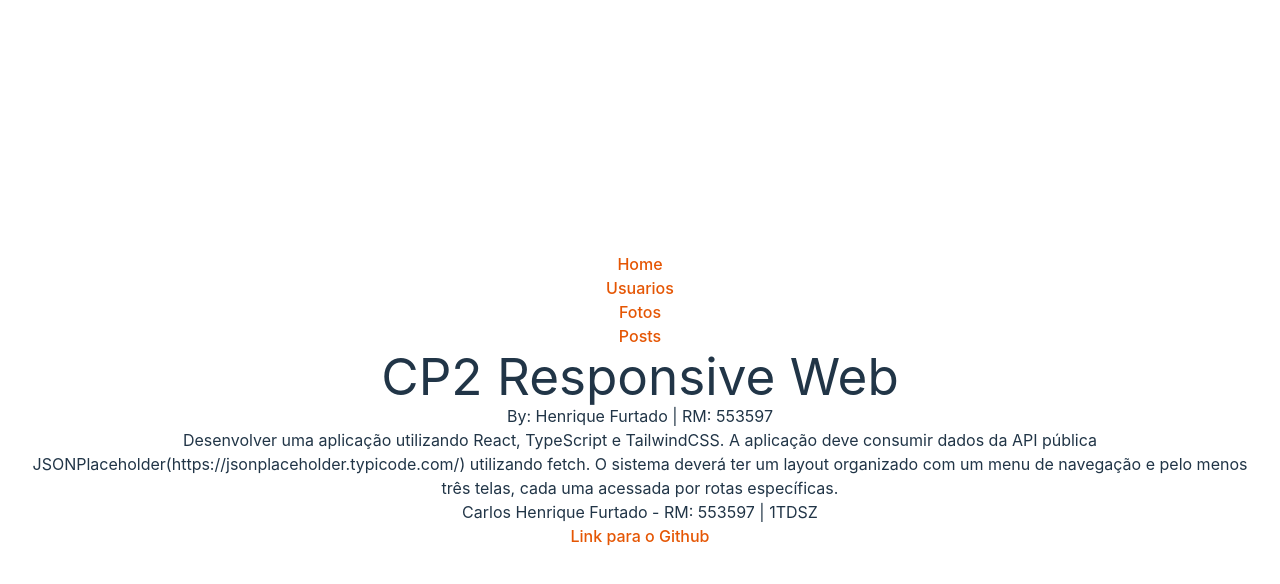
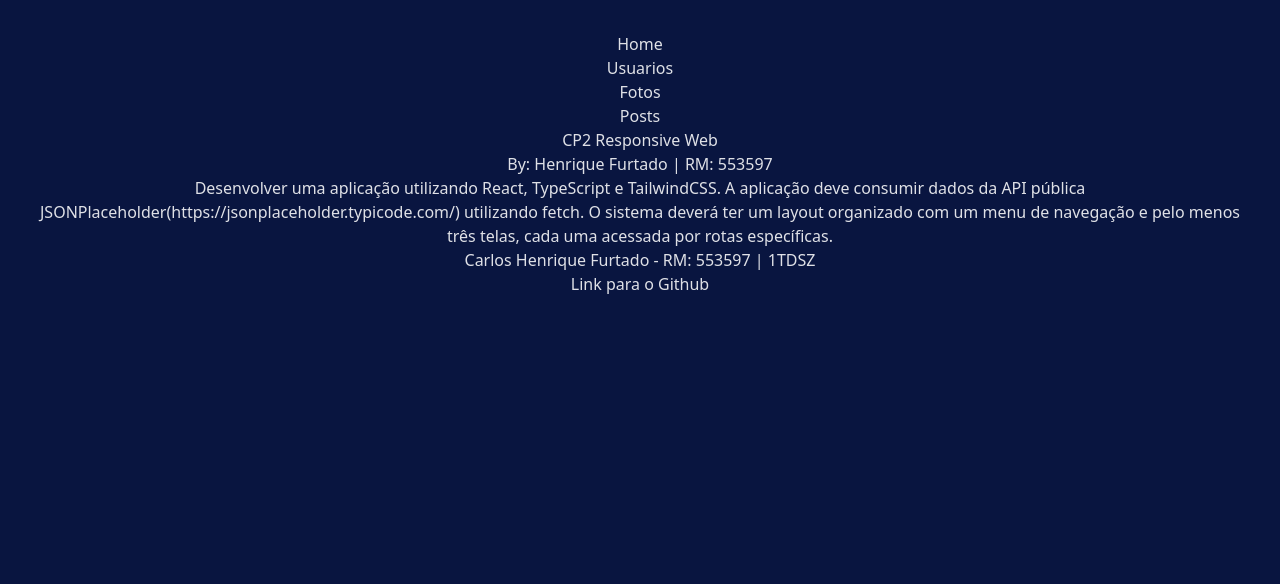
Before and after one commit to HenriqueFurtado-Dev/CP2-Web, a React (Vite) app: page / in a window 1280 px wide. Shown: the top 584 px of the page. Built offline with nearby package versions, Linux system fonts and the light colour scheme.

Commit message:
Finish project

```diff
--- a/src/App.tsx
+++ b/src/App.tsx
@@ -13,10 +13,10 @@
       <header>
         <nav>
           <ul className="flex justify-center space-x-4 p-3">
-            <li><Link to='/' className="hover:text-blue-500">Home</Link></li>
-            <li><Link to='/usuarios' className="hover:text-blue-500">Usuarios</Link></li>
-            <li><Link to='/fotos' className="hover:text-blue-500">Fotos</Link></li>
-            <li><Link to='/posts' className="hover:text-blue-500">Posts</Link></li>
+            <li><Link to='/' className="hover:text-orange-600">Home</Link></li>
+            <li><Link to='/usuarios' className="hover:text-orange-600">Usuarios</Link></li>
+            <li><Link to='/fotos' className="hover:text-orange-600">Fotos</Link></li>
+            <li><Link to='/posts' className="hover:text-orange-600">Posts</Link></li>
           </ul>
         </nav>
       </header>
@@ -27,7 +27,7 @@
         <Route path="/posts" element={<Posts />} />
       </Routes>
       <footer className='p-10'>
-        <p>Carlos Henrique Furtado - RM: 553597 | 1TDSZ <br /> <a target='_blank' href="https://github.com/HenriqueFurtado-Dev/CP2-Web"> Link para o Github </a></p>
+        <p>Carlos Henrique Furtado - RM: 553597 | 1TDSZ <br /> <a className='text-orange-600 font-bold' target='_blank' href="https://github.com/HenriqueFurtado-Dev/CP2-Web"> Link para o Github </a></p>
       </footer>
     </Router>
  );
--- a/src/componentes/Fotos.tsx
+++ b/src/componentes/Fotos.tsx
@@ -1,6 +1,6 @@
 import React, { useEffect, useState } from "react";
 
-// Define os tipos das informacoes coletadas
+// Utilizando a Interface para definir o tipo(String, number, objeto) de cada propriedade que será utilizada
 interface Fotos {
     id: number;
     title: string;
@@ -10,7 +10,7 @@
 
 const Fotos: React.FC = () => {
 
-    // UseState
+    // Criando o UseState = Uma variavel, e um "controlador" para alterar o estado da variavel criada
     const [fotos, setFotos] = useState([]);
 
     // Utiliza o try + fetch para chamar os dados da API e salvar dentro de uma variavel para ser utilizada depois
@@ -18,13 +18,16 @@
         useEffect(() => {
         const buscarFotos = async () => {
             const resposta = await fetch('https://jsonplaceholder.typicode.com/photos');
+            // Converte a resposta para formato JSON para que possa ser manipulada
             const dadosFotos = await resposta.json();
+            // Utiliza o UseState para alterar o estado da variavel
             setFotos(dadosFotos);
         };
 
+        // Chama a funcao que vai executar a API
         buscarFotos();
         }, []);
-    // Coleta o erro e exibe no console
+    // Caso aconteça um erro coleta exibe uma menasgem no console
     } catch (e) {
         console.log("Erro ao realizar a conexão com a API JSOn placeholder")
     }
@@ -32,8 +35,9 @@
     return (
         <main>
              <div className="user-response">
-                <h1 className="font-bold">API de Fotos</h1>
+                <h1 className="font-bold mt-5 mb-20 text-6xl text-orange-600">API de Fotos</h1>
                 <ul>
+                    {/* Utiliza um Map para percorrer toda a variavel Posts com o JSON e exibir o resultado com HTML nesse caso em formato de lista*/}
                     {fotos.map(foto =>(
                         <li className="usuario bg-blue-950 p-5 m-10 rounded-2xl flex flex-col items-center justify-center gap-4" key={foto.title}>
                             <img className="photo-user w-28 rounded-2xl" src={foto.url} alt="" />
--- a/src/componentes/Home.tsx
+++ b/src/componentes/Home.tsx
@@ -1,8 +1,8 @@
 
 function Home() {
     return(
-        <div className="bg-primary text-white p-4">
-            <h1 className="m-10 font-bold">CP2 Responsive Web</h1>
+        <div className="text-white p-4">
+            <h1 className="m-10 font-bold text-6xl text-orange-600">CP2 Responsive Web</h1>
             <p className="mb-4 text-lg">By: Henrique Furtado | <span className="text-orange-600 font-bold"> RM: 553597 </span></p>
             <p>Desenvolver uma aplicação utilizando React, TypeScript e TailwindCSS. A aplicação deve consumir dados da API pública JSONPlaceholder(https://jsonplaceholder.typicode.com/) utilizando fetch. O sistema deverá ter um layout organizado com um menu de navegação e pelo menos três telas, cada uma acessada por rotas específicas.</p>
         </div>
--- a/src/componentes/Posts.tsx
+++ b/src/componentes/Posts.tsx
@@ -1,6 +1,6 @@
 import React, { useEffect, useState } from "react";
 
-// Define o tipo de dado que esta sendo coletado da API
+// Utilizando a Interface para definir o tipo(String, number, objeto) de cada propriedade que será utilizada
 interface Posts {
     id: number;
     title: string;
@@ -9,7 +9,7 @@
 
 const Posts: React.FC = () => {
 
-    // Define o use state
+    // Criando o UseState = Uma variavel, e um "controlador" para alterar o estado da variavel criada
     const [posts, setPosts] = useState([]);
 
     // Utiliza o try + fetch para chamar os dados da API e salvar dentro de uma variavel para ser utilizada depois
@@ -17,13 +17,16 @@
         useEffect(() => {
         const buscarPosts = async () => {
             const resposta = await fetch('https://jsonplaceholder.typicode.com/posts');
+            // Converte a resposta para formato JSON para que possa ser manipulada
             const dadosPosts = await resposta.json();
+            // Utiliza o UseState para alterar o estado da variavel
             setPosts(dadosPosts);
         };
 
+        // Chama a funcao que vai executar a API
         buscarPosts();
         }, []);
-    // Coleta o erro e exibe no console
+    // Caso aconteça um erro coleta exibe uma menasgem no console
     } catch (e) {
         console.log("Erro ao realizar a conexão com a API JSOn placeholder")
     }
@@ -31,10 +34,11 @@
     return (
         <main>
             <div className="user-response">
-                <h1 className="mt-10 mb-10 font-bold">API de Posts</h1>
+                <h1 className="mt-5 mb-20  font-bold text-6xl text-orange-600">API de Posts</h1>
                 <ul className="flex flex-wrap w-full justify-center">
-                    {/* Utilizando tailwind para fazer a responsividade */}
+                    {/* Utiliza um Map para percorrer toda a variavel Posts com o JSON e exibir o resultado com HTML nesse caso em formato de lista*/}
                     {posts.map(post =>(
+                        // Utilizando tailwind para fazer a responsividade
                         <li className="post flex-grow sm:w-1/2 md:w-1/3 lg:w-1/4 bg-blue-950 p-8 bg-blue-400 m-2 rounded-lg">
                             <h2 className="text-2xl font-bold" text-red>{post.id}</h2>
                             <p className="text-orange-600 text-2xl font-bold mt-2 mb-7">{post.title}</p>
--- a/src/componentes/Usuarios.tsx
+++ b/src/componentes/Usuarios.tsx
@@ -1,6 +1,6 @@
 import React, { useEffect, useState } from "react";
 
-// Define o tipo de dado que esta sendo coletado da API
+// Utilizando a Interface para definir o tipo(String, number, objeto) de cada propriedade que será utilizada
 interface Usuarios {
     id: number;
     name: string;
@@ -40,9 +40,9 @@
 
     return (
         // Layout utilizando o tailwind
-        <main class="mx-auto">
+        <main className="mx-auto">
             <div className="user-response">
-                <h1 className="mb-8 text-white font-bold">API de usuários</h1>
+                <h1 className="mt-5 mb-20 font-bold text-6xl text-orange-600">API de usuários</h1>
                 <table className="max-w-screen-xl mx-auto">
                     <thead>
                         <tr className="bg-blue-600 m-3">
@@ -53,7 +53,7 @@
                         </tr>
                     </thead>
                     <tbody>
-                        {/* Utilizamos o MAP para percorrer os dados da API e criar um elemento para cada usuário */}
+                        {/* Utilizamos o MAP para percorrer os dados da API e criar um elemento para cada usuário, mas nesse caso criamos as linhas da tabela no lugar de uma lista */}
                         {usuarios.map(usuario => (
                             <tr className="text-white p-3" key={usuario.id}>
                                 <td className="p-2 bg-blue-900 text-white">{usuario.id}</td>
--- a/src/index.css
+++ b/src/index.css
@@ -3,70 +3,7 @@
 @tailwind utilities;
 
 :root {
-  font-family: Inter, system-ui, Avenir, Helvetica, Arial, sans-serif;
-  line-height: 1.5;
-  font-weight: 400;
-
   color-scheme: light dark;
   color: rgba(255, 255, 255, 0.87);
   background-color: #091540;
-
-  font-synthesis: none;
-  text-rendering: optimizeLegibility;
-  -webkit-font-smoothing: antialiased;
-  -moz-osx-font-smoothing: grayscale;
 }
-
-a {
-  font-weight: 500;
-  color: #E55604;
-  text-decoration: inherit;
-}
-a:hover {
-  color: #535bf2;
-}
-
-body {
-  margin: 0;
-  display: flex;
-  place-items: center;
-  min-width: 320px;
-  min-height: 100vh;
-}
-
-h1 {
-  font-size: 3.2em;
-  line-height: 1.1;
-}
-
-button {
-  border-radius: 8px;
-  border: 1px solid transparent;
-  padding: 0.6em 1.2em;
-  font-size: 1em;
-  font-weight: 500;
-  font-family: inherit;
-  background-color: #1a1a1a;
-  cursor: pointer;
-  transition: border-color 0.25s;
-}
-button:hover {
-  border-color: #646cff;
-}
-button:focus,
-button:focus-visible {
-  outline: 4px auto -webkit-focus-ring-color;
-}
-
-@media (prefers-color-scheme: light) {
-  :root {
-    color: #213547;
-    background-color: #ffffff;
-  }
-  a:hover {
-    color: #747bff;
-  }
-  button {
-    background-color: #f9f9f9;
-  }
-}
--- a/src/main.tsx
+++ b/src/main.tsx
@@ -3,6 +3,7 @@
 import App from './App.tsx'
 import './index.css'
 
+// Renderiza todos os elementos criados e importados para o APP
 ReactDOM.createRoot(document.getElementById('root')!).render(
   <React.StrictMode>
     <App />
```
Also changed, not shown: src/componentes/teste.tsx (deleted, +0 -50 lines).
